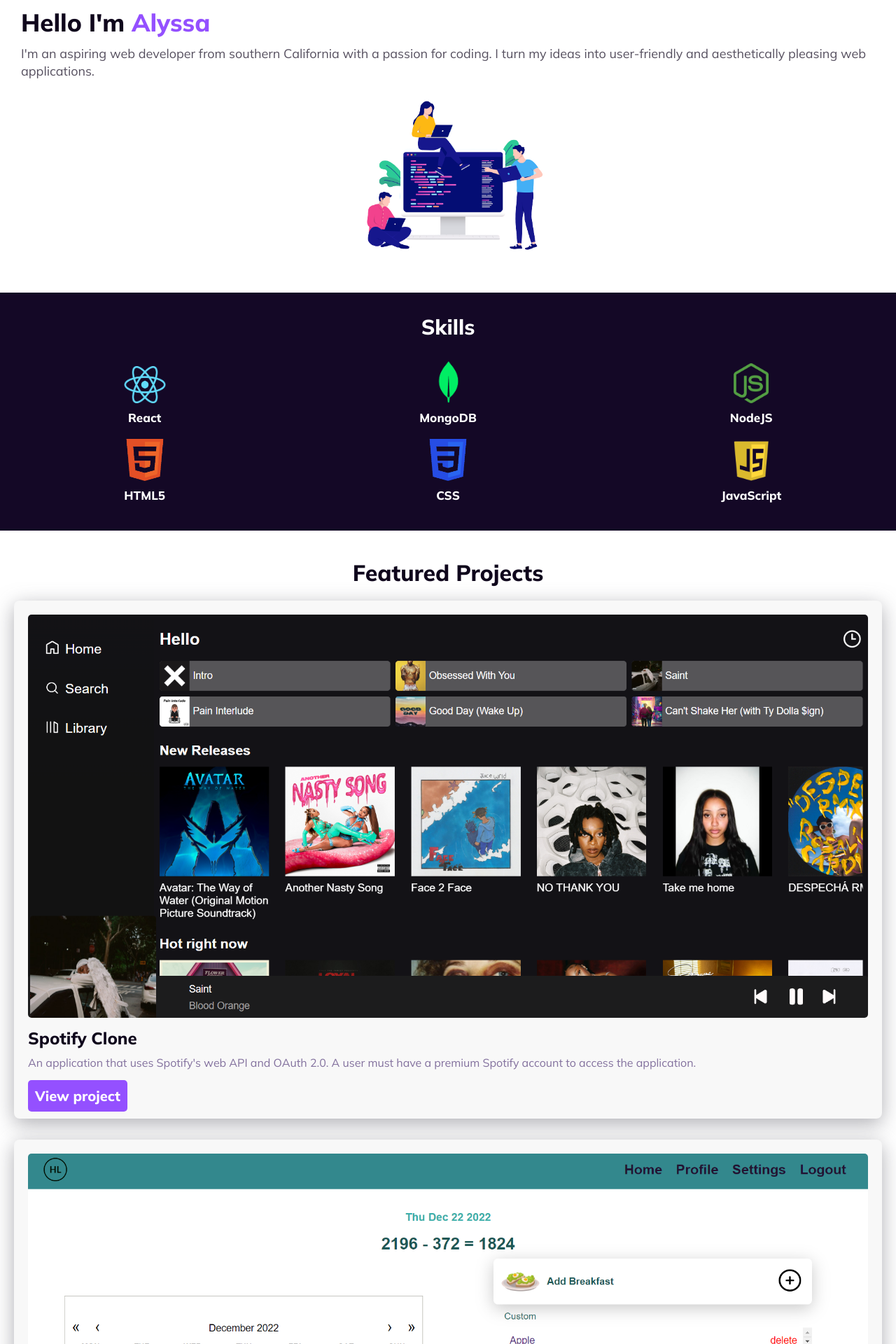
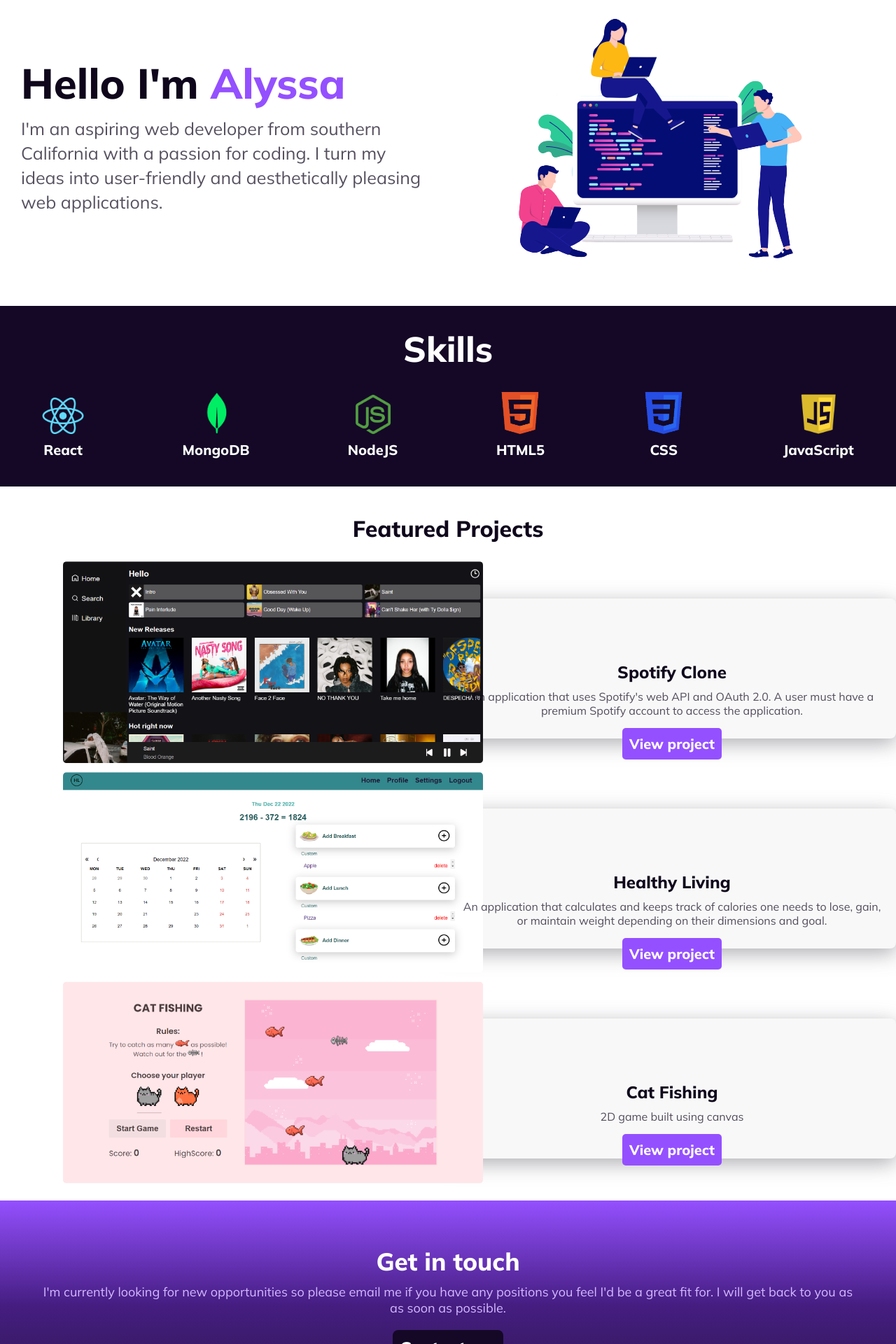
Before and after one commit to alyssasitto/personal-website, a React (Create React App) app: page / in a window 1280 px wide. Shown: the part 120-2040 px from the top of the page at 70% size. Built offline with nearby package versions, Linux system fonts and the light colour scheme.

Commit message:
Add styles for desktop and tablet screen sizes

```diff
--- a/src/components/ContactCard/ContactCard.css
+++ b/src/components/ContactCard/ContactCard.css
@@ -5,6 +5,10 @@
 	text-align: center;
 	color: #fff;
 	background: linear-gradient(#9450ff, #451d81, #2b1946);
+	display: flex;
+	flex-direction: column;
+	align-items: center;
+	justify-content: center;
 }
 
 .contact-card h2 {
@@ -28,5 +32,12 @@
 	padding: 1rem;
 	border-radius: 8px;
 	width: fit-content;
-	margin: auto;
+	margin-left: auto;
+	margin-right: auto;
 }
+
+@media screen and (min-width: 700px) {
+	.contact-card p {
+		padding: 0 4rem;
+	}
+}
--- a/src/components/ContactCard/ContactCard.js
+++ b/src/components/ContactCard/ContactCard.js
@@ -2,7 +2,7 @@ require("./ContactCard.css");
 
 function ContactCard() {
 	return (
-		<div className="contact-card">
+		<div id="contact" className="contact-card">
 			<h2>Get in touch</h2>
 			<p>
 				I'm currently looking for new opportunities so please email me if you
--- a/src/components/Navbar/Navbar.css
+++ b/src/components/Navbar/Navbar.css
@@ -71,11 +71,12 @@
 	padding: 10rem 0 0 0;
 }
 
-.navbar ul li {
+.navbar ul li a {
 	font-size: 2.5rem;
 	color: #fff;
 	font-weight: bold;
 	padding-left: 3rem;
+	text-decoration: none;
 }
 
 .navbar.active ul {
--- a/src/components/Navbar/Navbar.js
+++ b/src/components/Navbar/Navbar.js
@@ -11,6 +11,10 @@ function Navbar(props) {
 		}
 	};
 
+	const closeMenu = () => {
+		props.setNavState("");
+	};
+
 	return (
 		<div className={"navbar " + props.navState}>
 			<button onClick={clickMenu} className={"toggle " + props.navState}>
@@ -20,9 +24,21 @@ function Navbar(props) {
 			</button>
 
 			<ul>
-				<li>Skills</li>
-				<li>Projects</li>
-				<li>Contact me</li>
+				<li>
+					<a href="#skills" onClick={closeMenu}>
+						Skills
+					</a>
+				</li>
+				<li>
+					<a href="#projects" onClick={closeMenu}>
+						Projects
+					</a>
+				</li>
+				<li>
+					<a href="#contact" onClick={closeMenu}>
+						Contact me
+					</a>
+				</li>
 			</ul>
 		</div>
 	);
--- a/src/components/Projects/Projects.css
+++ b/src/components/Projects/Projects.css
@@ -4,16 +4,17 @@
 
 .projects-container h1 {
 	text-align: center;
-	margin-bottom: 2rem;
+	margin-bottom: 8rem;
 }
 
 .projects {
 	display: flex;
 	flex-direction: column;
-	gap: 3rem;
+	gap: 10rem;
 }
 
 .project-card {
+	position: relative;
 	margin: 0 2rem;
 	padding: 2rem;
 	background-color: #f8f8f8;
@@ -24,14 +25,20 @@
 .project-card img {
 	border-radius: 5px;
 	margin-bottom: 1rem;
+	position: absolute;
+	left: 0;
+	left: 50%;
+	width: 25rem;
+	transform: translate(-50%, -60%);
 }
 
 .project-card h2 {
 	margin-bottom: 1rem;
+	margin-top: 7rem;
 }
 
 .project-card p {
-	color: #83719e;
+	opacity: 0.7;
 	margin-bottom: 2.5rem;
 }
 
@@ -44,3 +51,30 @@
 	border-radius: 5px;
 	text-decoration: none;
 }
+
+@media screen and (min-width: 700px) {
+	.project-card {
+		width: 70%;
+		margin: auto;
+		text-align: center;
+	}
+}
+
+@media screen and (min-width: 1000px) {
+	.projects {
+	}
+
+	.project-card {
+		width: 50%;
+		position: relative;
+		left: 50%;
+		transform: translate(-50%);
+		height: 20rem;
+	}
+
+	.project-card img {
+		left: -25rem;
+		top: 60%;
+		width: 60rem;
+	}
+}
--- a/src/components/Projects/Projects.js
+++ b/src/components/Projects/Projects.js
@@ -1,9 +1,8 @@
-import { Link } from "react-router-dom";
 require("./Projects.css");
 
 function Projects() {
 	return (
-		<div className="projects-container">
+		<div id="projects" className="projects-container">
 			<h1>Featured Projects</h1>
 			<div className="projects">
 				<section className="project-card">
--- a/src/components/Skills/Skills.css
+++ b/src/components/Skills/Skills.css
@@ -40,3 +40,18 @@
 .mongo-helper {
 	width: 4rem;
 }
+
+@media screen and (min-width: 1000px) {
+	.skills {
+		display: flex;
+		justify-content: space-around;
+	}
+
+	.skills-container h1 {
+		font-size: 5rem;
+	}
+
+	.skills h2 {
+		font-size: 2rem;
+	}
+}
--- a/src/components/Skills/Skills.js
+++ b/src/components/Skills/Skills.js
@@ -2,7 +2,7 @@ require("./Skills.css");
 
 function Skills() {
 	return (
-		<section className="skills-container">
+		<section id="skills" className="skills-container">
 			<h1>Skills</h1>
 
 			<div className="skills">
--- a/src/index.css
+++ b/src/index.css
@@ -8,6 +8,7 @@
 
 html {
 	font-size: 62.5%;
+	scroll-behavior: smooth;
 }
 
 body {
--- a/src/pages/Home/Home.css
+++ b/src/pages/Home/Home.css
@@ -63,3 +63,35 @@ footer {
 .social {
 	width: 3rem;
 }
+
+@media screen and (min-width: 700px) {
+	header {
+		display: flex;
+		justify-content: center;
+	}
+
+	.header-content {
+		display: flex;
+		flex-direction: column;
+		justify-content: center;
+	}
+
+	.hero {
+		position: static;
+		transform: none;
+	}
+}
+
+@media screen and (min-width: 1000px) {
+	.hero {
+		width: 80%;
+	}
+
+	.heading {
+		font-size: 6rem;
+	}
+
+	.home-page header p {
+		font-size: 2.5rem;
+	}
+}
--- a/src/pages/Home/Home.js
+++ b/src/pages/Home/Home.js
@@ -14,14 +14,16 @@ function Home() {
 		<div className={"home-page " + navState}>
 			<Navbar navState={navState} setNavState={setNavState} />
 			<header>
-				<h1 className="heading">
-					Hello I'm <span>Alyssa</span>
-				</h1>
-				<p>
-					I'm an aspiring web developer from southern California with a passion
-					for coding. I turn my ideas into user-friendly and aesthetically
-					pleasing web applications.
-				</p>
+				<div className="header-content">
+					<h1 className="heading">
+						Hello I'm <span>Alyssa</span>
+					</h1>
+					<p>
+						I'm an aspiring web developer from southern California with a
+						passion for coding. I turn my ideas into user-friendly and
+						aesthetically pleasing web applications.
+					</p>
+				</div>
 
 				<img src="images/hero.png" className="hero"></img>
 			</header>
```
